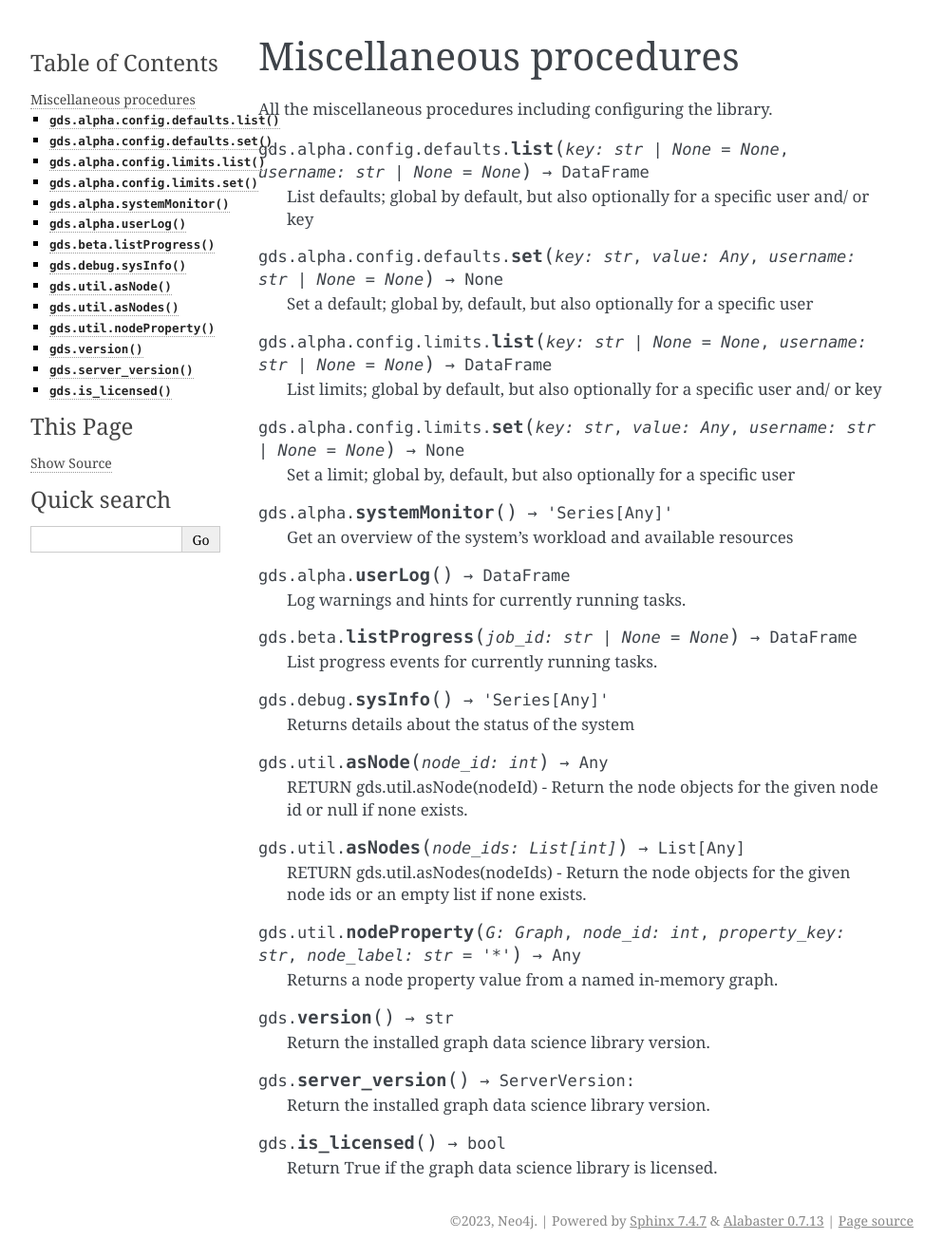
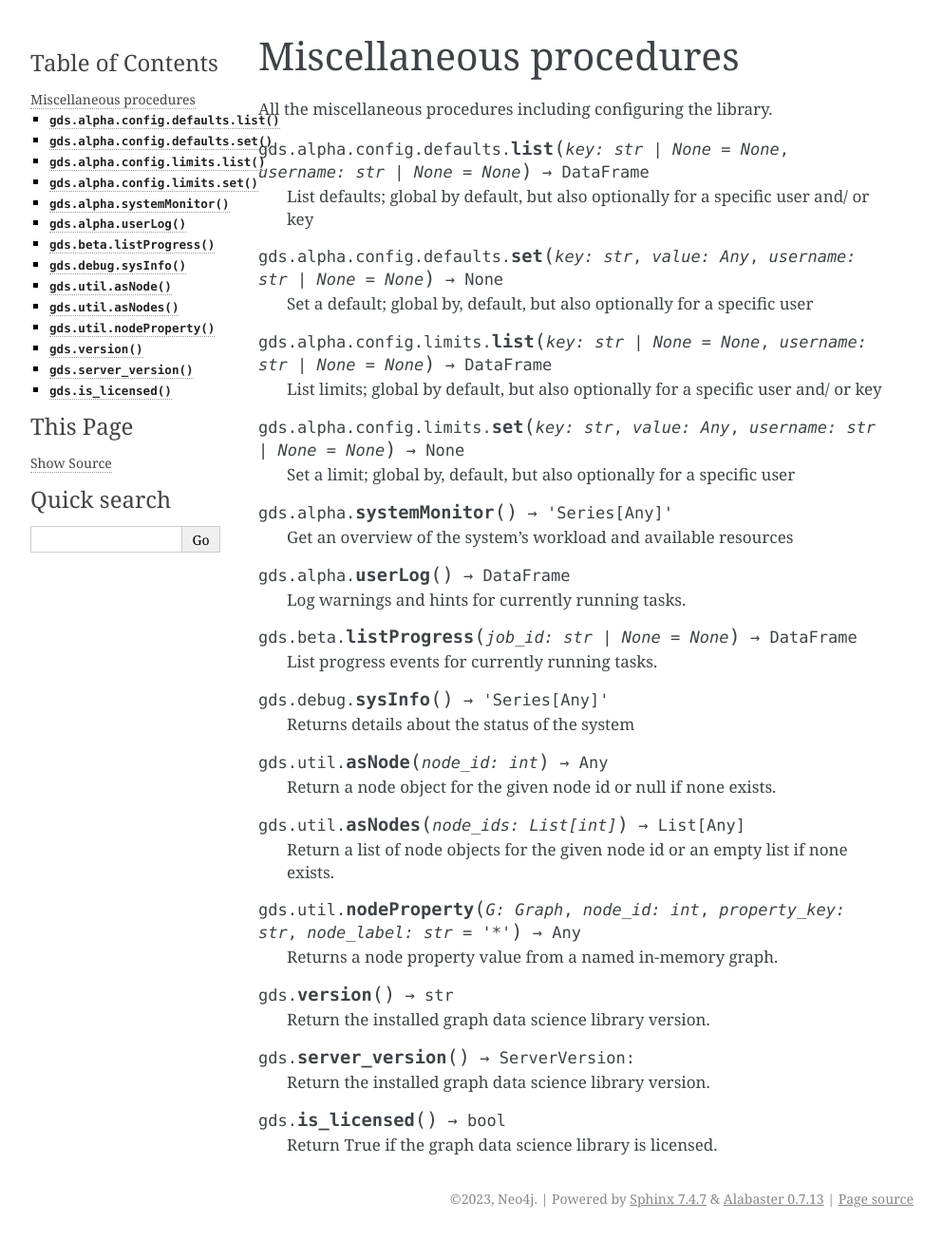
Before and after one commit to neo4j/graph-data-science-client, a Sphinx documentation site: the page built from doc/sphinx/source/misc.rst, in a window 1280 px wide. Shown: the whole page at 95% size, without its empty margins (148-1141 px from the left). Built offline with Sphinx 7.4.7, drawn with Linux system fonts in a browser that asks for light colours; after the commit the page ends 1302 px from its top, so only the background shows below that.

Commit message:
Omit Cypher syntax in ref docs

```diff
--- a/doc/sphinx/source/misc.rst
+++ b/doc/sphinx/source/misc.rst
@@ -36,11 +36,11 @@ All the miscellaneous procedures including configuring the library.
 
 .. py:function:: gds.util.asNode(node_id: int) -> Any
 
-    RETURN gds.util.asNode(nodeId) - Return the node objects for the given node id or null if none exists.
+    Return a node object for the given node id or null if none exists.
 
 .. py:function:: gds.util.asNodes(node_ids: List[int]) -> List[Any]
 
-    RETURN gds.util.asNodes(nodeIds) - Return the node objects for the given node ids or an empty list if none exists.
+    Return a list of node objects for the given node id or an empty list if none exists.
 
 .. py:function:: gds.util.nodeProperty(G: Graph, node_id: int, property_key: str, node_label: str = "*") -> Any
 
```
